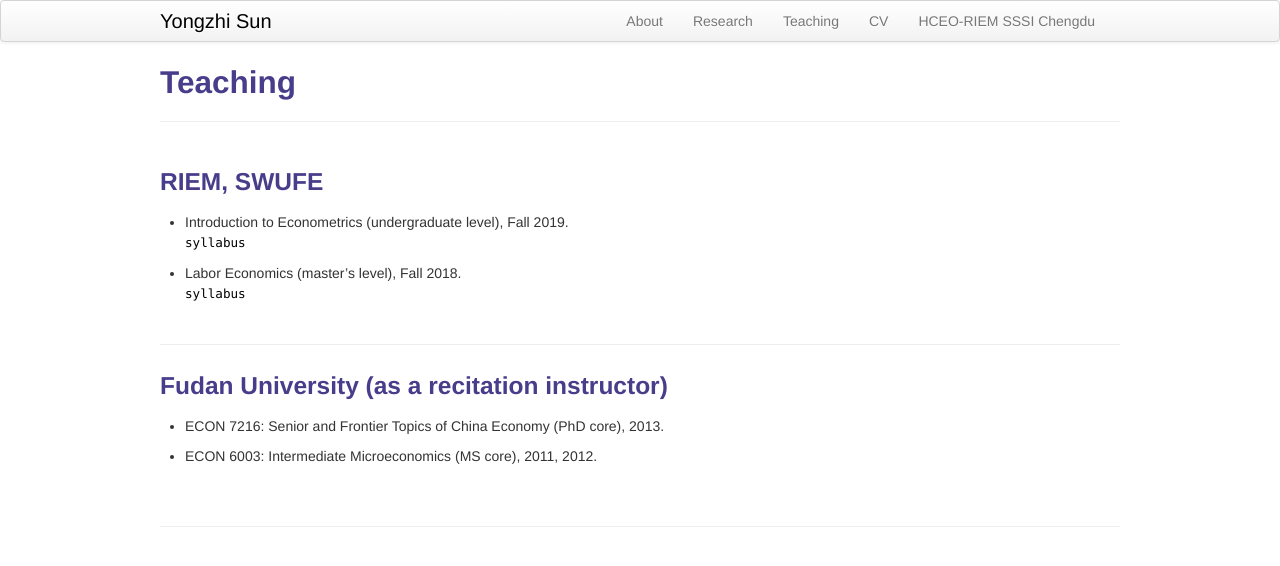
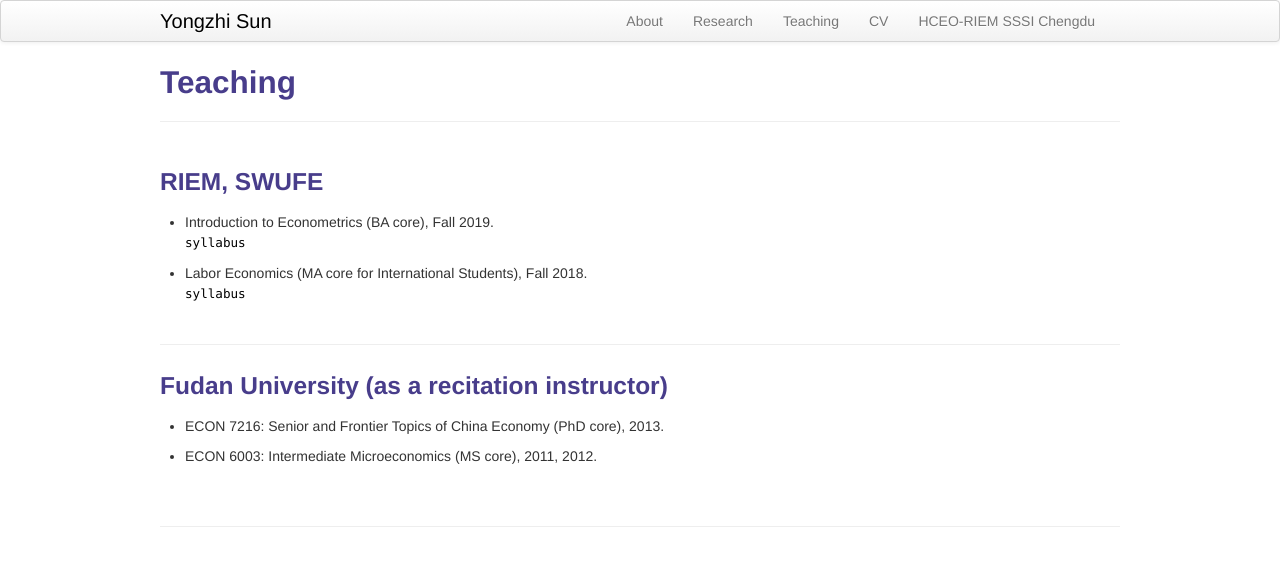
Before and after one commit to WEYoungkid/nzhao925.github.io, a Jekyll site: the page built from teaching.md, in a window 1280 px wide. Shown: the top 566 px of the page. Built offline with Jekyll 4.4.1, drawn with Linux system fonts in a browser that asks for light colours.

Commit message:
Update teaching.md

```diff
--- a/teaching.md
+++ b/teaching.md
@@ -6,10 +6,10 @@ description: microeconomics, econometrics, labor economics.
 ---
 ### <a name="instructor"></a> RIEM, SWUFE
 
-- Introduction to Econometrics (undergraduate level), Fall 2019.<br/>
+- Introduction to Econometrics (BA core), Fall 2019.<br/>
 <code>syllabus</code><br/>
 
-- Labor Economics (master's level), Fall 2018.<br/>
+- Labor Economics (MA core for International Students), Fall 2018.<br/>
 <code>syllabus</code><br/><br/>
 
 ---
```
